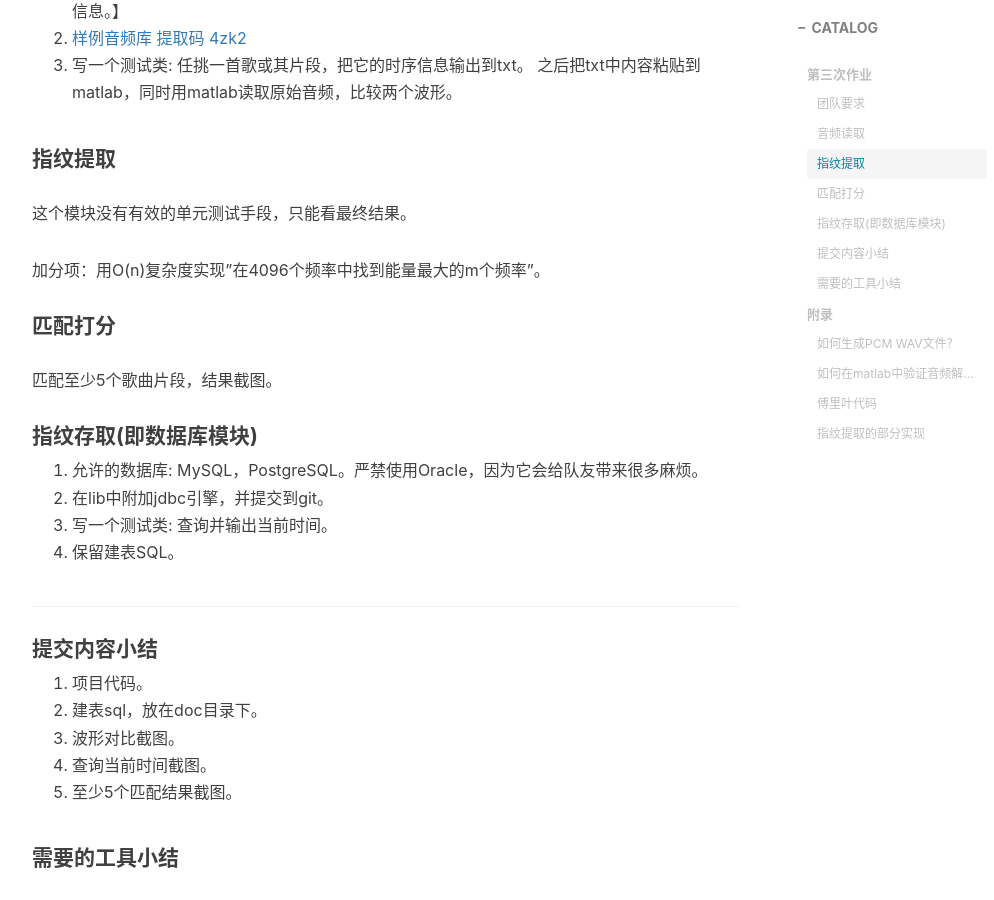
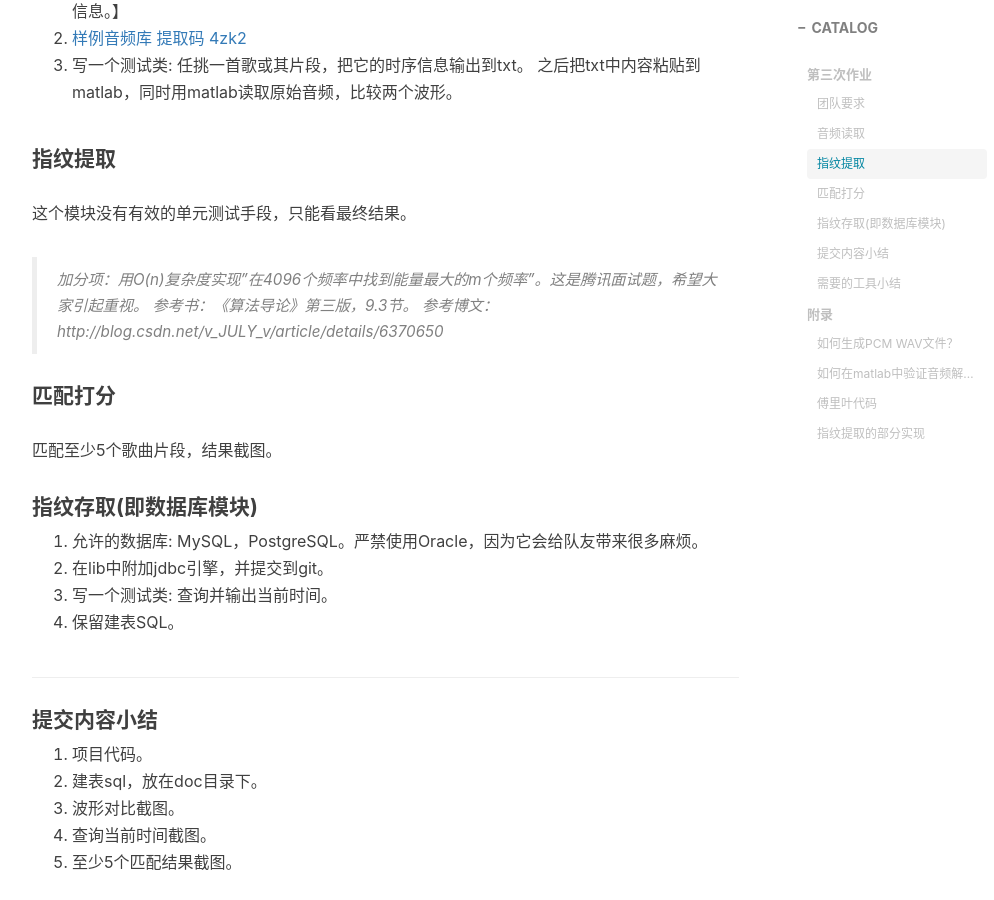
Before and after one commit to iss-java/iss-java.github.io, a Jekyll site: the page built from _posts/2016-10-23-Homework-3.markdown, in a window 1280 px wide and 900 px high, scrolled down 1463 px. Shown: the whole window, without its empty margins (233-1227 px from the left). Built offline with Jekyll 4.4.1, drawn with Linux system fonts in a browser that asks for light colours; nearby versions of some CDN libraries; comment, search, counter and statistics services are not loaded.

Commit message:
hw3 bonus

```diff
--- a/_posts/2016-10-23-Homework-3.markdown
+++ b/_posts/2016-10-23-Homework-3.markdown
@@ -45,7 +45,9 @@ catalog:    true
 
 这个模块没有有效的单元测试手段，只能看最终结果。
 
-加分项：用O(n)复杂度实现"在4096个频率中找到能量最大的m个频率"。
+> 加分项：用O(n)复杂度实现"在4096个频率中找到能量最大的m个频率"。这是腾讯面试题，希望大家引起重视。
+> 参考书：《算法导论》第三版，9.3节。
+> 参考博文：http://blog.csdn.net/v_JULY_v/article/details/6370650
 
 #### 匹配打分
 
```
